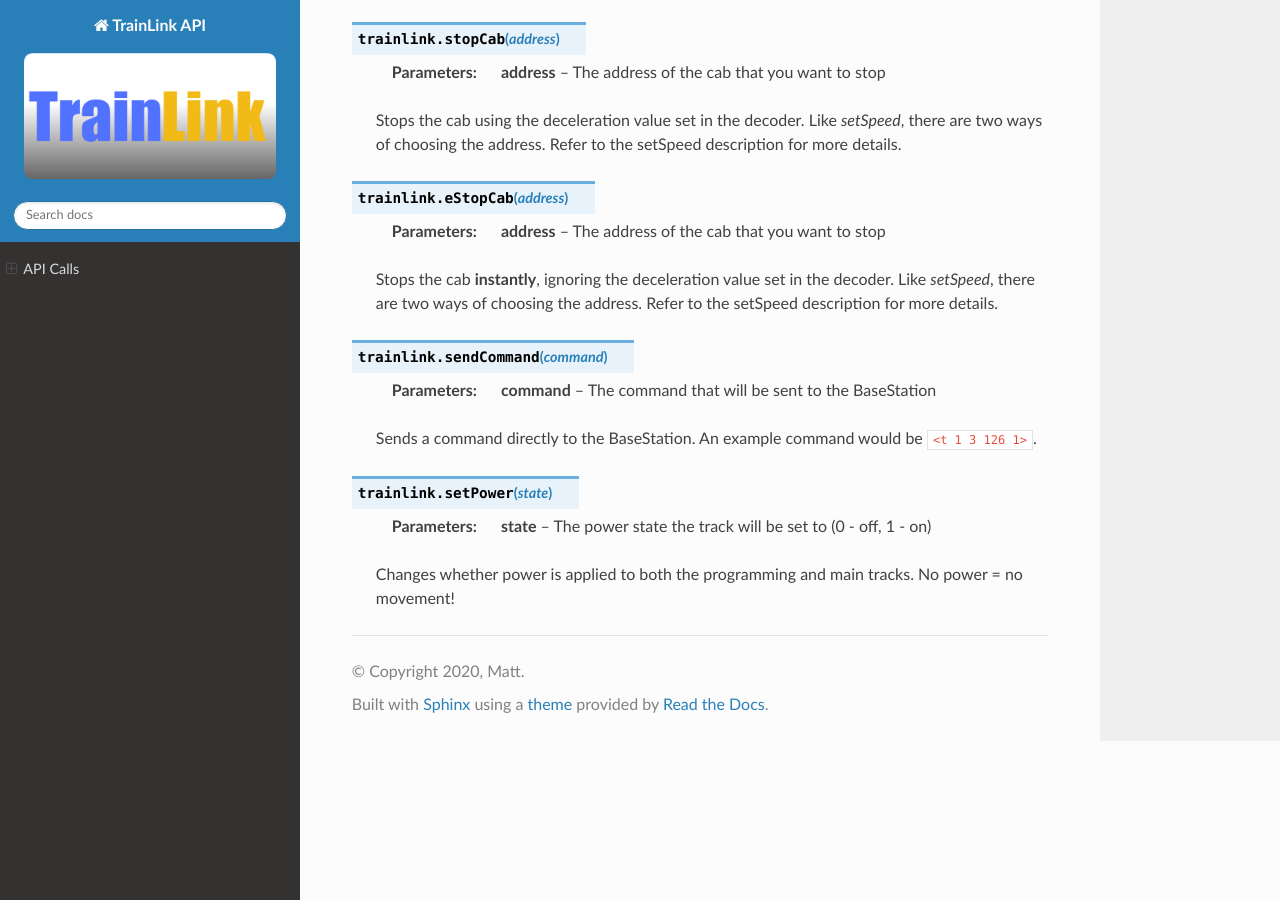
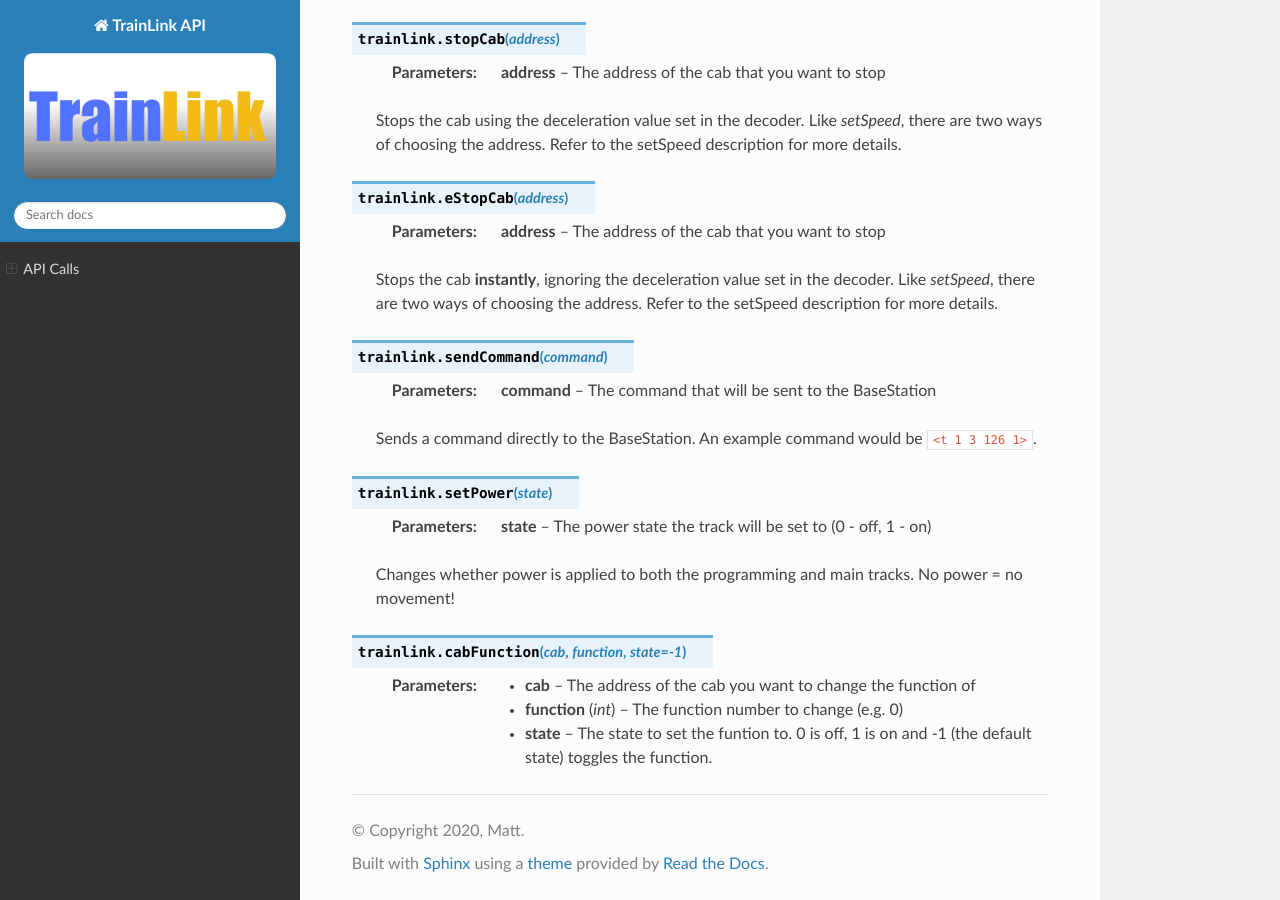
Before and after one commit to trainlink-org/trainlink-api, a Sphinx documentation site: the page built from Documentation/api-calls.rst, in a window 1280 px wide and 900 px high, scrolled down 874 px. Built offline with Sphinx 7.4.7 and the Read the Docs theme 2.0.0, drawn with Linux system fonts in a browser that asks for light colours.

Commit message:
Document v0.2

```diff
--- a/Documentation/api-calls.rst
+++ b/Documentation/api-calls.rst
@@ -67,3 +67,14 @@ Due to the use of Javascript, pages written using this method can be run as file
         The power state the track will be set to (0 - off, 1 - on)
 
     Changes whether power is applied to both the programming and main tracks. No power = no movement!
+
+.. method:: cabFunction(cab, function, state=-1)
+
+    :param cab:
+        The address of the cab you want to change the function of
+
+    :param int function:
+        The function number to change (e.g. 0)
+
+    :param state:
+        The state to set the funtion to. 0 is off, 1 is on and -1 (the default state) toggles the function.
```
Also changed, not shown: Documentation/_build/html/_sources/api-calls.rst.txt, Documentation/_build/html/_static/pygments.css, Documentation/_build/html/api-calls.html, Documentation/_build/html/genindex.html, Documentation/_build/html/indices-tables.html, Documentation/_build/html/internal-workings.html, Documentation/_build/html/searchindex.js, 10 other files.
